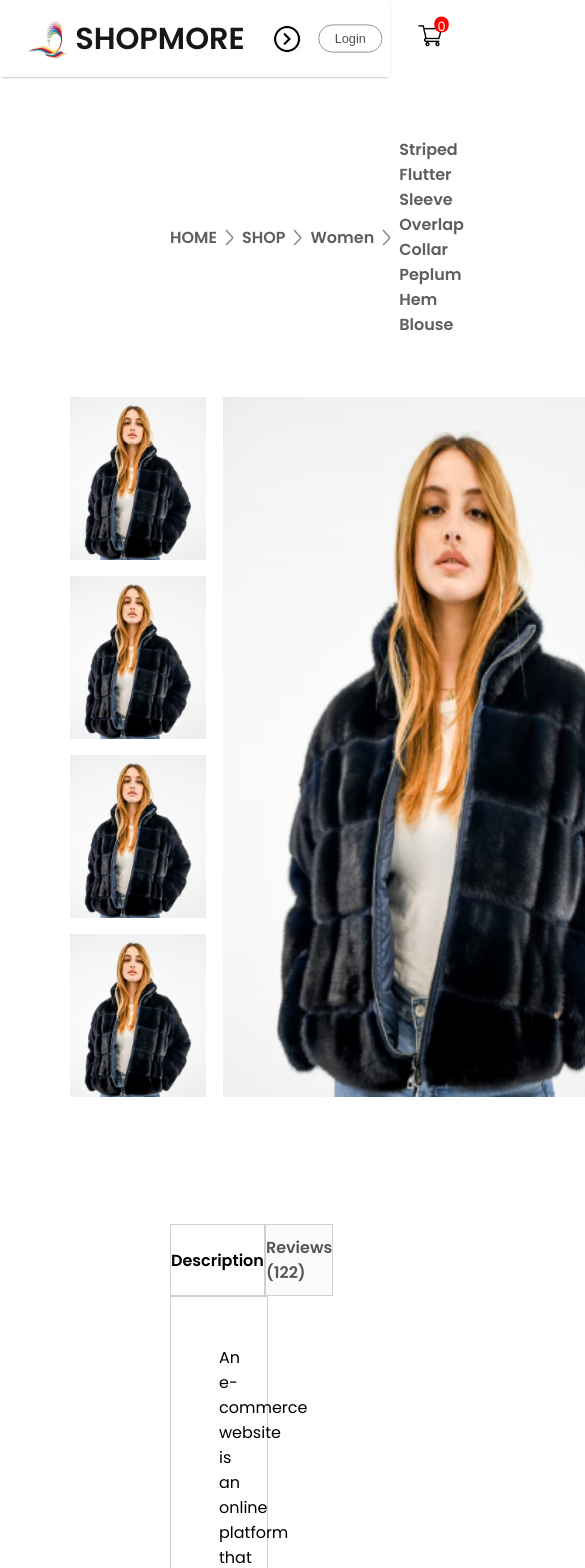
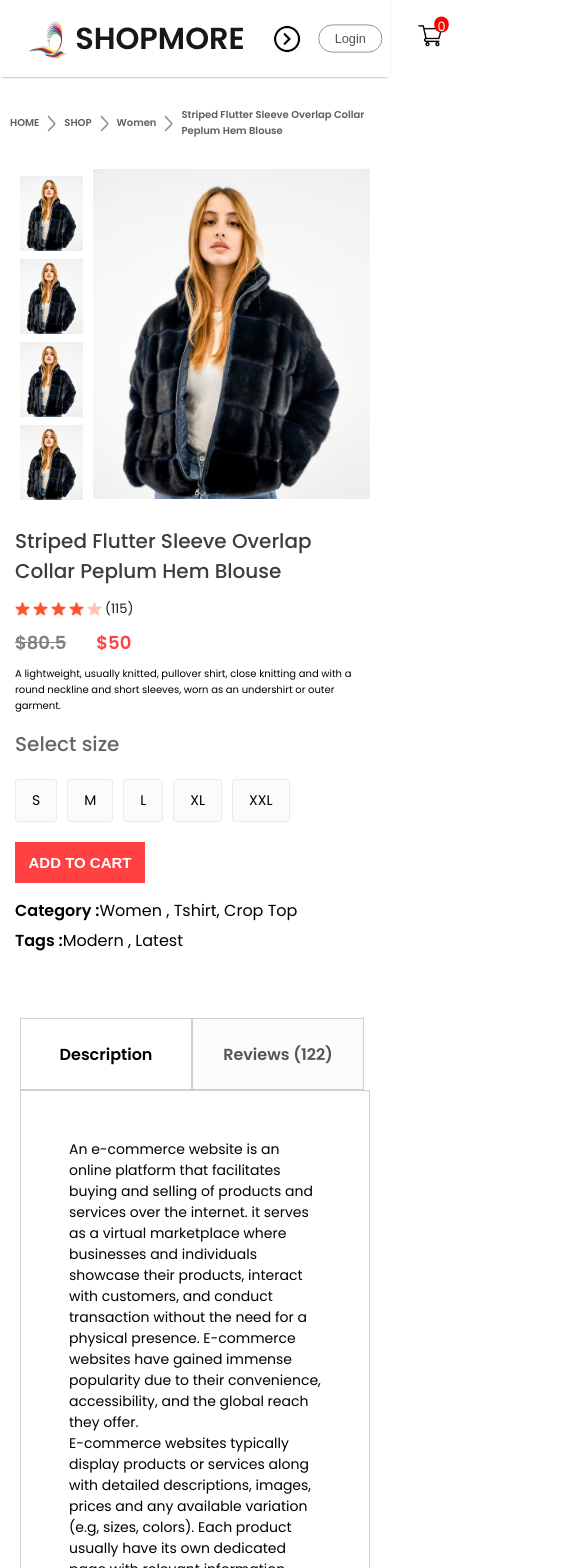
Before and after one commit to saraphina1/E-commerce-Website, a React (Vite) app: page /product/1 in a window 390 px wide. Shown: the top 1568 px of the page, 585 px wide, since content can reach past the window. Built offline with nearby package versions, Linux system fonts and the light colour scheme.

Commit message:
full responsive website

```diff
--- a/src/Styles/Breadcrum.css
+++ b/src/Styles/Breadcrum.css
@@ -8,3 +8,30 @@
     margin: 60px 170px;
     text-transform: capitalize;
 }
+
+@media(max-width:1280px){
+    .breadcrum{
+        margin: 30px 50px;
+        font-size: 14px;
+    }
+}
+
+@media(max-width:1024px){
+    .breadcrum{
+        margin: 30px 30px;
+        font-size: 13px;
+    }
+}
+
+@media(max-width:800px){
+    .breadcrum{
+        margin: 30px 10px;
+        font-size: 12px;
+    }
+}
+
+@media(max-width:500px){
+    .breadcrum{
+        font-size: 10px;
+    }
+}
--- a/src/Styles/CartItems.css
+++ b/src/Styles/CartItems.css
@@ -61,3 +61,50 @@
     font-weight: 600;
     cursor: pointer;
 }
+
+@media(max-width:1280){
+  .cartitems{
+    margin: 60px 50px;
+  }
+  .cartFormatMain{
+    grid-template-columns: 0.5fr 3fr 0.5fr 0.5fr 0.5fr 0.5fr;
+    gap: 20px;
+    padding: 15px 0px;
+    font-size: 15px ;
+  }
+  .productIcon{
+    height: 50px;
+  }
+  .cartitemRemoveicon{
+    margin: auto;
+  }
+  .cartItemQuantity{
+    width: 40px;
+    height: 30px;
+  }
+  .cartitemsBottom{
+    margin: 80px 0px;
+    flex-direction: column;
+    gap: 80px;
+  }
+  .cartitemsTotal{
+    margin: 0;
+  }
+  .cartitemsTotal button{
+    max-width: 200px;
+    height: 45px;
+    font-size: 13px;
+  }
+}
+
+@media(max-width:500px){
+  .cartFormatMain{
+    display: none;
+    grid-template-columns: 0.5fr 3fr 0.5fr;
+    gap: 10px;
+
+  }
+  .cartFormat{
+    display: grid;
+  }
+}
--- a/src/Styles/DescriptionBox.css
+++ b/src/Styles/DescriptionBox.css
@@ -33,4 +33,21 @@
     border: 1px solid #D0D0D0;
     padding: 48px;
     padding-bottom: 70px;
+
 }
+
+@media(max-width:1280px){
+   .descriptionBox{
+      margin: 60px;
+   }
+}
+
+
+@media(max-width:800px){
+   .descriptionBox{
+     margin: 60px 20px;
+   }
+   .descript{
+      font-size: 14px;
+   }
+}
--- a/src/Styles/LoginSignup.css
+++ b/src/Styles/LoginSignup.css
@@ -62,3 +62,56 @@
     font-size: 18px;
     font-weight: 500;
 }
+
+@media(max-width:1280px){
+    .loginSignup{
+        padding-top: 50px;
+    }
+    .signupContainer{
+        width: auto;
+        max-width: 500px;
+        max-height: 500px;
+
+    }
+    .signupContainer h1{
+        margin: 10px 0px;
+    }
+    .signupField{
+        gap: 20px;
+        margin-top: 20px;
+    }
+    .signupField input{
+        height: 65px;
+        width: 93%;
+    }
+    .signupContainer button{
+        width: 100%;
+
+    }
+    .signupLogin{
+        font-size: 16px;
+    }
+    .signupAgree{
+        font-size: 14px;
+        gap: 10px;
+    }
+}
+
+@media(max-width:800px){
+    .loginSignup{
+        padding-top: 20px 30px;
+    }
+    .signupContainer h1{
+        font-size: 24px;
+    }
+    .signupField{
+        margin-top: 20px;
+    }
+    .signupField input{
+        height: 50px;
+    }
+    .signupContainer button{
+        height: 50px;
+        font-size: 16px;
+    }
+}
--- a/src/Styles/ProductDisplay.css
+++ b/src/Styles/ProductDisplay.css
@@ -90,3 +90,204 @@
 .productdisplayCategory span{
   font-weight: 600;
 }
+
+@media(max-width:1280px){
+  .productDisplay{
+    margin: 0px 60px;
+  }
+  .productdisplayLeft{
+    gap: 10px;
+  }
+  .productdisplayImglist{
+    gap: 10px;
+  }
+  .productdisplayImglist img{
+    height: 120px;
+  }
+  .productdisplayMainImg{
+    width: auto;
+    height: 510px;
+  }
+  .productdisplayRight{
+    margin: 0px 30px;
+  }
+  .productdisplayRight h1{
+    font-size: 22px;
+  }
+  .productdisplayRStar{
+    gap: 3px;
+    font-size: 13px;
+
+  }
+  .productdisplayPrices{
+    margin: 10px 0px;
+    font-size: 18px;
+  }
+  .productdisplayDescription{
+    font-size: 13px;
+  }
+  .productdisplaySize h1{
+     margin-top: 20px;
+     font-size: 20px;
+  }
+  .productdisplaySizes div{
+    padding: 14px 20px;
+  }
+  .productdisplayRight button{
+    width: 150px;
+    padding: 15px 0px;
+    margin-bottom: 20px;
+
+  }
+  .productdisplayCategory{
+    margin-top: 5px;
+    font-size: 14px;
+  }
+}
+
+@media(max-width:1024px){
+  .productDisplay{
+    margin: 0px 30px;
+  }
+  .productdisplayLeft{
+    gap: 5px;
+  }
+  .productdisplayImglist img{
+    height: 80px;
+  }
+  .productdisplayMainImg{
+    height: 350px;
+  }
+  .productdisplayRight h1{
+    font-size: 18px;
+  }
+  .productdisplayRStar{
+    width: 15px;
+}
+  .productdisplayDescription{
+    font-size: 12px;
+  }
+  .productdisplaySize h1{
+     margin-top: 20px;
+     font-size: 20px;
+  }
+  .productdisplaySizes{
+    margin-top: 10px;
+  }
+  .productdisplaySizes div{
+    padding: 10px 16px;
+    font-size: 12px;
+  }
+  .productdisplayRight button{
+    width: 120px;
+    padding: 10px 0px;
+    margin-bottom: 10px;
+
+  }
+  .productdisplayCategory{
+
+    font-size: 12px;
+
+  }
+}
+
+@media(max-width:800px){
+  .productDisplay{
+    margin: 0px 10px;
+  }
+  .productdisplayLeft{
+    gap: 0px;
+    flex-direction: column-reverse;
+    align-items: center ;
+  }
+  .productdisplayImglist{
+    flex-direction: row;
+    gap: 6px;
+  }
+  .productdisplayImglist img{
+    height: 70px;
+  }
+  .productdisplayMainImg{
+    height: 300px;
+  }
+  .productdisplayRight h1{
+    font-size: 14px;
+  }
+  .productdisplayRStar{
+    width: 13px;
+}
+  .productdisplayDescription{
+    font-size: 10px;
+  }
+  .productdisplaySize h1{
+     margin-top: 10px;
+
+  }
+  .productdisplaySizes{
+    margin-top: 10px;
+    gap: 5px;
+  }
+  .productdisplaySizes div{
+    padding: 4px 11px;
+  }
+  .productdisplayRight button{
+    width: 100px;
+    font-size: 12px;
+
+  }
+  .productdisplayCategory{
+     font-size: 10px;
+}
+}
+
+@media(max-width:500px){
+  .productDisplay{
+    flex-direction: column;
+  }
+  .productdisplayLeft{
+    gap: 10px;
+    flex-direction: row;
+    margin: auto;
+  }
+  .productdisplayImglist{
+    flex-direction: column;
+    gap: 8px;
+  }
+  .productdisplayImglist img{
+    height: 75px;
+  }
+  .productdisplayMainImg{
+    height: 330px;
+  }
+  .productdisplayRight{
+    margin: 5px;
+  }
+  .productdisplayRight h1{
+    font-size: 20px;
+    margin-top: 15px;
+    font-weight: 500;
+  }
+  .productdisplayRStar img{
+    width: 15px;
+}
+  .productdisplayDescription{
+    font-size: 10px;
+  }
+  .productdisplaySizes{
+    margin: 20px 0px;
+    gap: 10px;
+  }
+  .productdisplaySizes div{
+    padding: 10px 16px;
+    font-size: 14px;
+  }
+  .productdisplayRight button{
+    width: 130px;
+    font-size: 15px;
+    padding: 12px 0px;
+  }
+  .productdisplayCategory{
+     font-size: 16px;
+}
+
+}
--- a/src/Styles/RelatedProduct.css
+++ b/src/Styles/RelatedProduct.css
@@ -22,3 +22,65 @@
     gap: 30px;
 
 }
+
+@media(max-width:1280px){
+    .relatedProduct{
+        height: 70vh;
+
+    }
+    .relatedProduct h1{
+        font-size: 40px;
+    }
+    .relatedProduct hr{
+        width: 160px;
+        height: 4px;
+    }
+    .relatedProductItem{
+        gap: 20px;
+        margin-top: 30px;
+    }
+}
+
+@media(max-width:1024px){
+    .relatedProduct{
+        height: 60vh;
+
+    }
+    .relatedProduct h1{
+        font-size: 30px;
+    }
+    .relatedProduct hr{
+        width: 120px;
+        height: 3px;
+    }
+    .relatedProductItem{
+        gap: 15px;
+        margin-top: 20px;
+    }
+}
+@media(max-width:800px){
+    .relatedProduct{
+        height: 50vh;
+        gap: 6px;
+    }
+    .relatedProduct h1{
+        font-size: 20px;
+    }
+    .relatedProduct hr{
+        width: 100px;
+    }
+    .relatedProductItem{
+        gap: 5px;
+
+    }
+}
+@media(max-width:500px){
+    .relatedProduct{
+        height: 90vh;
+    }
+    .relatedProductItem{
+        display: grid;
+        grid-template-columns: 1fr 1fr;
+        gap: 20px;
+    }
+}
--- a/src/Styles/ShopCategory.css
+++ b/src/Styles/ShopCategory.css
@@ -38,6 +38,58 @@
 }
 
 @media(max-width:1280px){
+    .shopCategoryBanner{
+        margin: 20px auto;
+        width: 90%;
+    }
+    /* .shopCategory{
+        margin-bottom: 0px;
+    } */
+    .shopCategoryIndex{
+        margin: auto;
+        width: 90%;
+    }
+    .shopCategorySort{
+        padding: 5px 10px;
+        font-size: 12px;
 
+    }
+    .shopCategoryIndex p{
+        font-size: 12px;
+    }
+    .shopCategoryProducts{
+        width:90%;
+        margin:10px auto;
+        row-gap: 40px;
+
+    }
+    .shopCategoryProducts .item{
+        margin: auto;
+    }
+    .shopCategoryLoad{
+        margin: 100px auto;
+        width: 200px;
+        height: 60px;
+        font-size: 16px;
+    }
 
 }
+@media(max-width:800px){
+    .shopCategoryBanner{
+        width: 95%;
+    }
+    .shopCategoryProducts{
+        width: 95%;
+    }
+    .shopCategoryLoad{
+        margin: 60px auto;
+        width: 150px;
+        height: 40px;
+        font-size: 13px;
+    }
+}
+@media(max-width:500px){
+    .shopCategoryProducts{
+        grid-template-columns: 1fr 1fr;
+    }
+}
```
